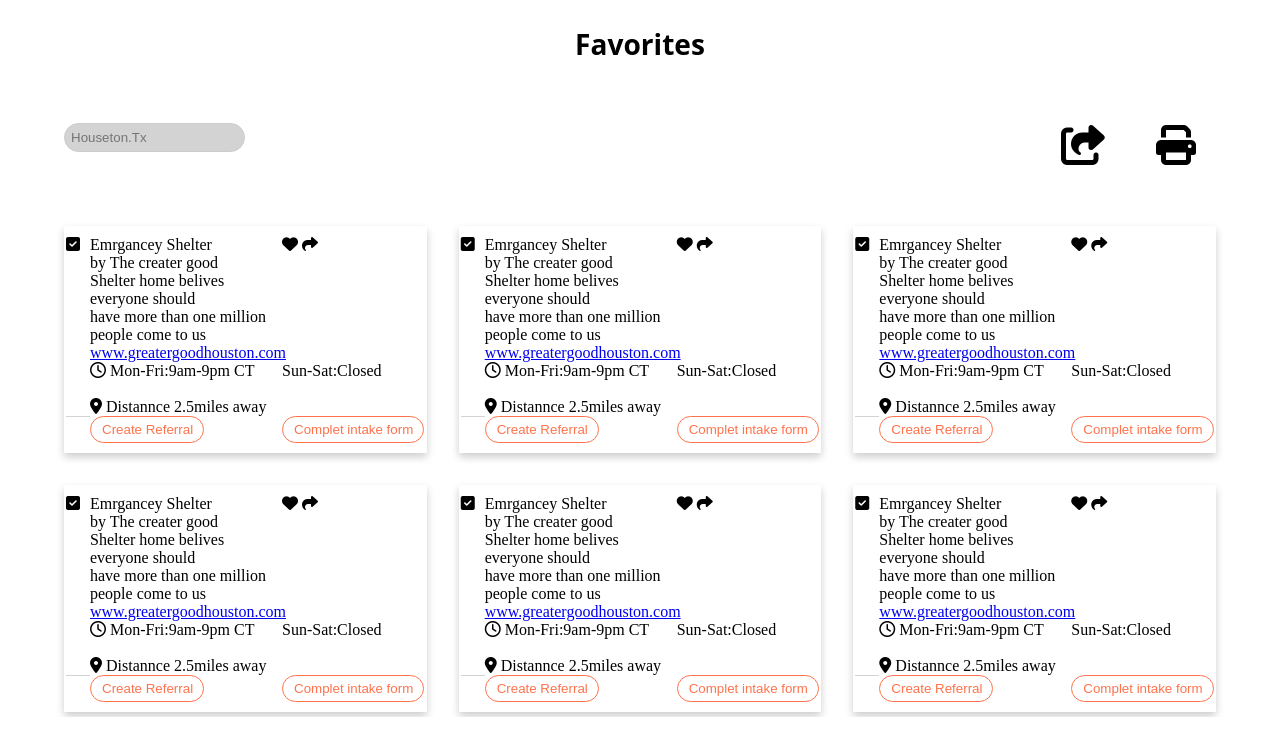
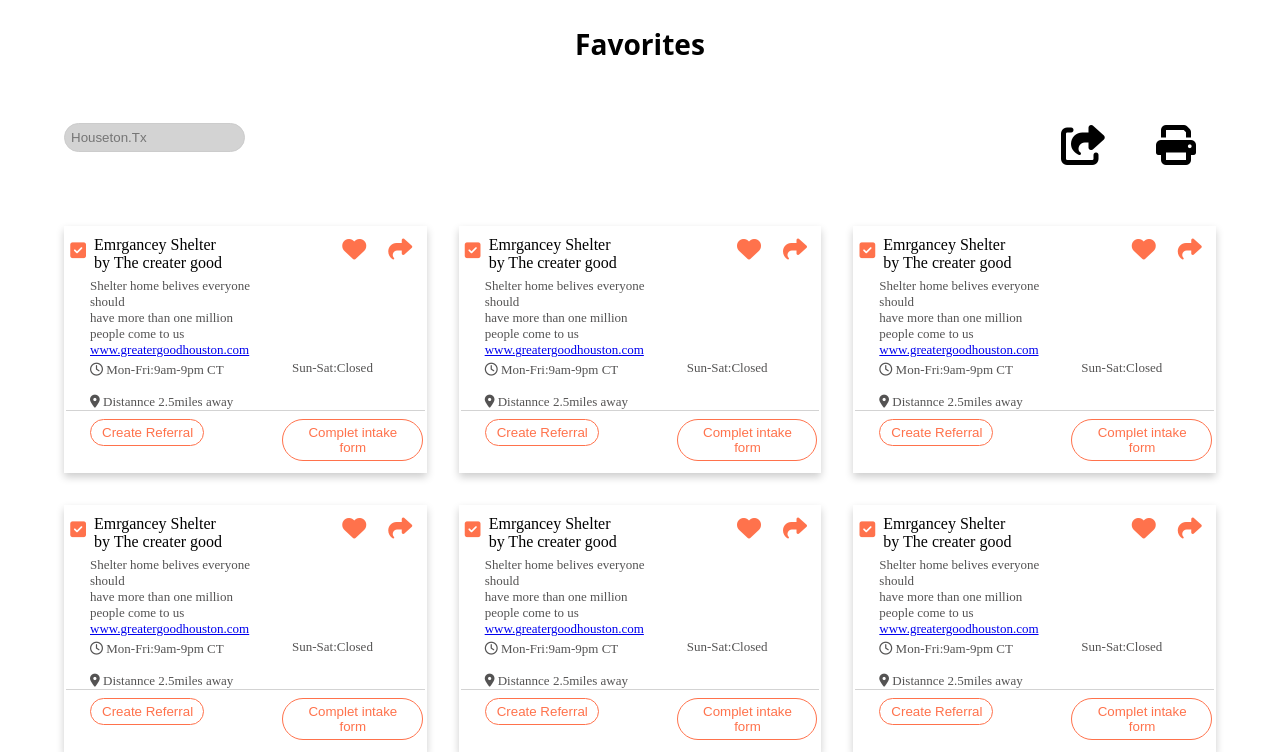
Before and after one commit to rohit2112/newupdateS3.io, a plain HTML site: page index.html in a window 1280 px wide. Shown: the part 83-835 px from the top of the page. Before the commit the page ends 800 px from the top, so only its background shows below. Drawn offline with Linux system fonts and the light colour scheme.

Commit message:
Update update.css

```diff
--- a/update.css
+++ b/update.css
@@ -154,7 +154,7 @@ body {
 
 
                         }
-                    .item1{
+                    .checkbox{
 
                             align-self: center;
                             justify-self: center;
@@ -163,12 +163,12 @@ body {
                             color: #FF724C;
                             font-size: 18px;
                     }
-                    .item2{
+                    .card-header{
                         padding: 0px 0px 0px 4px;
 
 
                     }
-                    .item3{
+                    .like-share{
 
                             justify-self: center;
                             padding-left: 3.5rem;
@@ -183,7 +183,7 @@ body {
                     .item4{
 
                     }
-                    .item5{
+                    .card-content{
                             padding: 6px 2px 2px 0px;
                             font: normal normal normal 13px/16px Montserrat;
                             letter-spacing: 0px;
@@ -198,7 +198,7 @@ body {
                      .item7{
 
                     }
-                    .item8{
+                    .card-content1{
                         padding-top: 2px;
                           font: normal normal normal 13px/16px Montserrat;
                             letter-spacing: 0px;
@@ -206,7 +206,7 @@ body {
                             opacity: 1;
 
                     }
-                    .item9{
+                    .card-content2{
                         padding: 0px 0px 0px 10px;
                        font: normal normal normal 13px/16px Montserrat;
                             letter-spacing: 0px;
@@ -216,12 +216,12 @@ body {
                        .item10{
                          border-top: 1px solid lightgray;
                     }
-                    .item11{
+                    .card-footer{
                          padding: 8px 2px 2px 0px;
                             border-top: 1px solid lightgray;
 
                     }
-                    .item12{
+                    .card-footer1{
                         padding: 8px 2px 2px 0px;
                             border-top: 1px solid lightgray;
 
```
